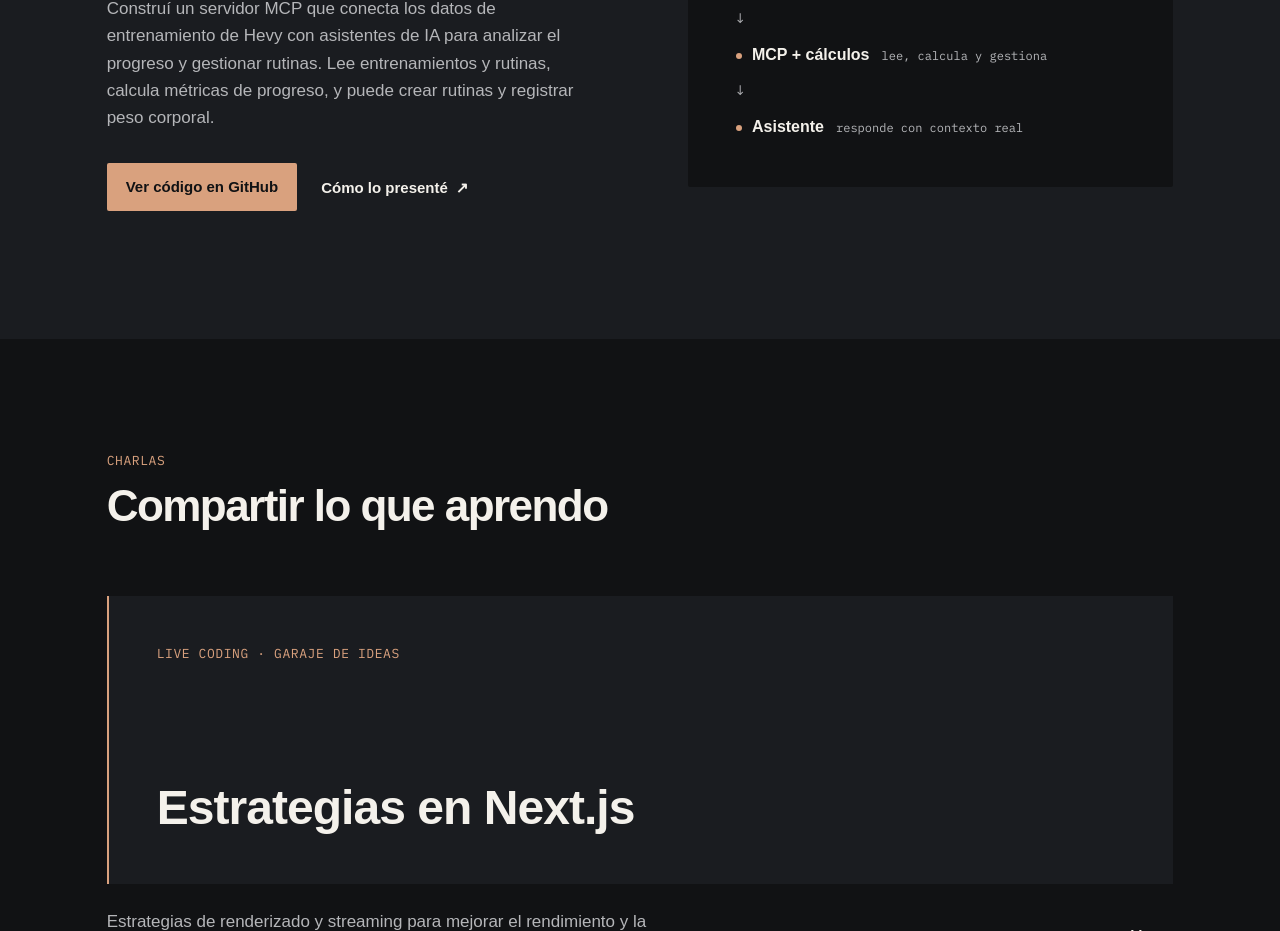
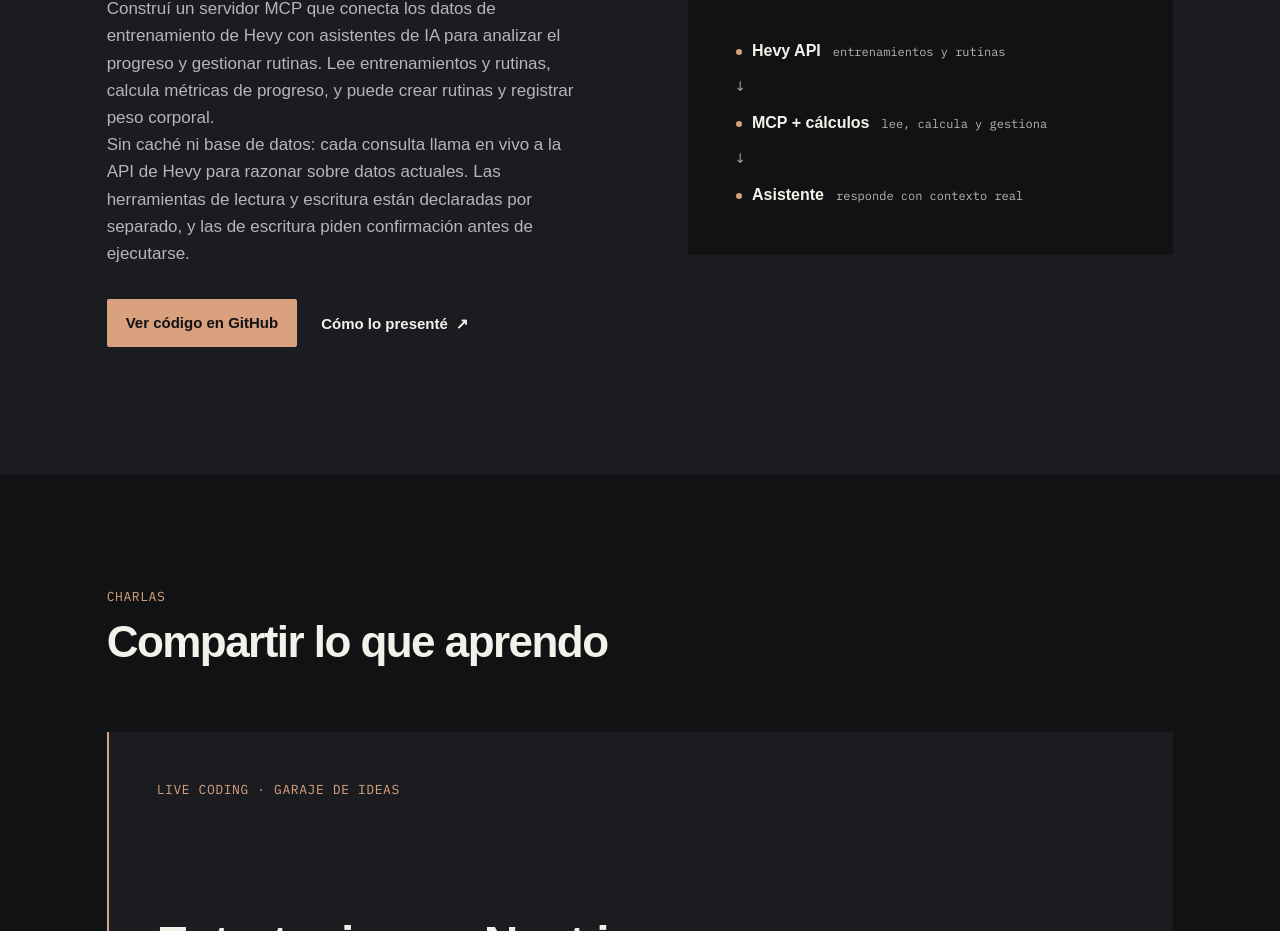
Before and after one commit to gCuadros/gcuadros-web, a Next.js app: page / in a window 1280 px wide. Shown: the part 3118-4049 px from the top of the page. Built offline with nearby package versions, Linux system fonts and the light colour scheme.

Commit message:
feat: detail Hevy Coach MCP technical decisions in CV and site
Add the no-cache/live-API decision and the read/write tool separation
to strengthen the Hevy case as decision-oriented evidence, per the
editorial audit gap on the project's cases.

```diff
--- a/src/components/portfolio.tsx
+++ b/src/components/portfolio.tsx
@@ -194,6 +194,12 @@ export function Project() {
             rutinas. Lee entrenamientos y rutinas, calcula métricas de progreso,
             y puede crear rutinas y registrar peso corporal.
           </p>
+          <p>
+            Sin caché ni base de datos: cada consulta llama en vivo a la API de
+            Hevy para razonar sobre datos actuales. Las herramientas de lectura
+            y escritura están declaradas por separado, y las de escritura piden
+            confirmación antes de ejecutarse.
+          </p>
           <div className="actions">
             <a className="button" href={links.hevy}>
               Ver código en GitHub
```
Also changed, not shown: content/cv.md (+1 -1 lines), 1 other file (tests, documents, lock files or other folders).
